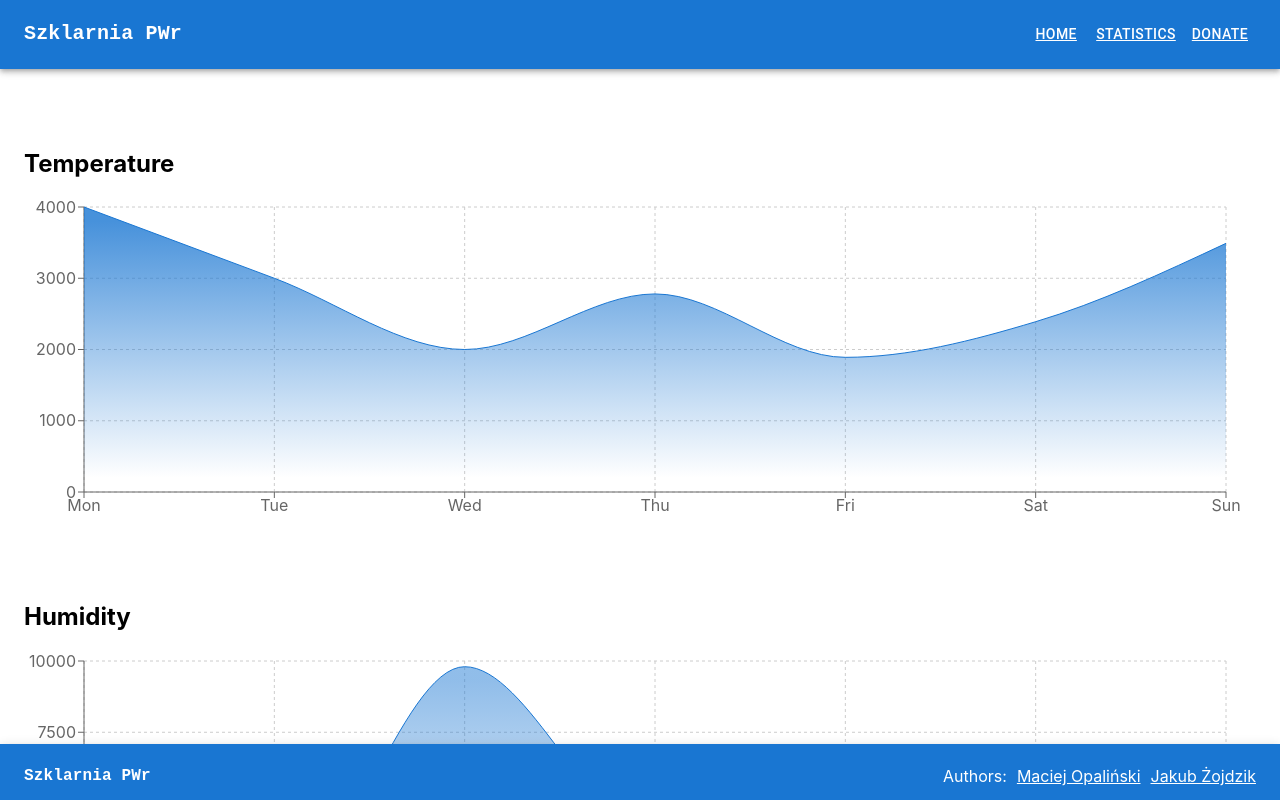
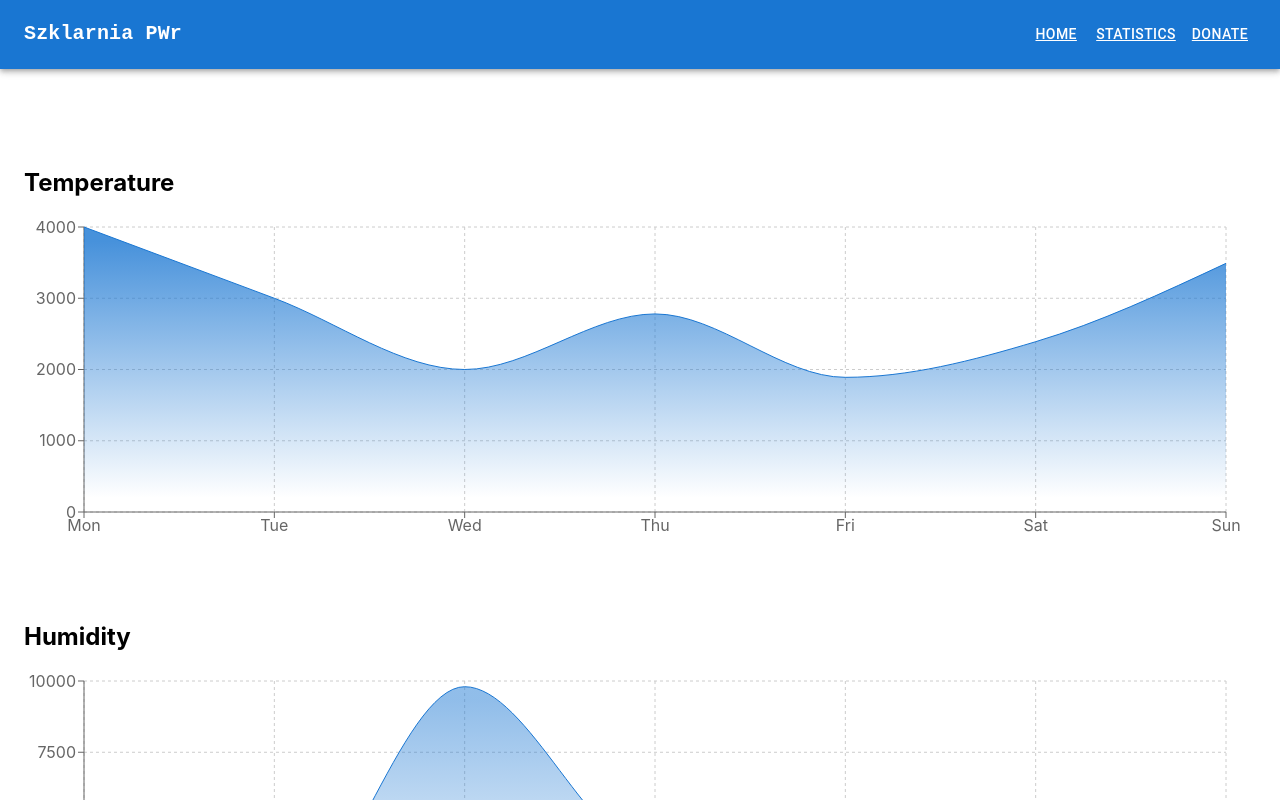
Before and after one commit to Szklarnia-PWr/Szklarnia-PWr, a React (Vite) app in the folder apps/client/: page /statistics in a window 1280 px wide. Shown: the top 800 px of the page. Built offline with nearby package versions, Linux system fonts and the light colour scheme.

Commit message:
Fix footer position

```diff
--- a/apps/client/src/app/App.tsx
+++ b/apps/client/src/app/App.tsx
@@ -1,3 +1,4 @@
+import { Box } from '@mui/material';
 import { BrowserRouter as Router, Route, Routes } from 'react-router-dom';
 
 import { Footer, Navbar, Thermometer } from '../components';
@@ -5,6 +6,14 @@ import { Statistics } from '../components/Statistics';
 
 export const App = () => {
     return (
+        <Box
+            sx={{
+                display: 'flex',
+                minHeight: '100vh',
+                flexDirection: 'column',
+                justifyContent: 'space-between',
+            }}
+        >
             <Router>
                 <Navbar />
                 <Routes>
@@ -13,5 +22,6 @@ export const App = () => {
                 </Routes>
                 <Footer />
             </Router>
+        </Box>
     );
 };
--- a/apps/client/src/components/Footer/Footer.tsx
+++ b/apps/client/src/components/Footer/Footer.tsx
@@ -1,17 +1,16 @@
 import {
-    AppBar,
     Box,
     Container,
     Link,
     Toolbar,
     Typography,
+    useTheme,
 } from '@mui/material';
 
 export const Footer = () => {
+    const theme = useTheme();
     return (
-        <AppBar
-            sx={{ display: 'flex', bottom: '0', top: 'calc(100vh - 56px)' }}
-        >
+        <Box sx={{ backgroundColor: theme.palette.primary.main }}>
             <Container maxWidth='xl'>
                 <Toolbar disableGutters>
                     <Typography
@@ -24,7 +23,7 @@ export const Footer = () => {
                             flexGrow: 1,
                             fontFamily: 'monospace',
                             fontWeight: 700,
-                            color: 'inherit',
+                            color: 'white',
                             textDecoration: 'none',
                         }}
                     >
@@ -60,6 +59,6 @@ export const Footer = () => {
                     </Box>
                 </Toolbar>
             </Container>
-        </AppBar>
+        </Box>
     );
 };
```
Lines whose indentation alone changed are shown as unchanged.
